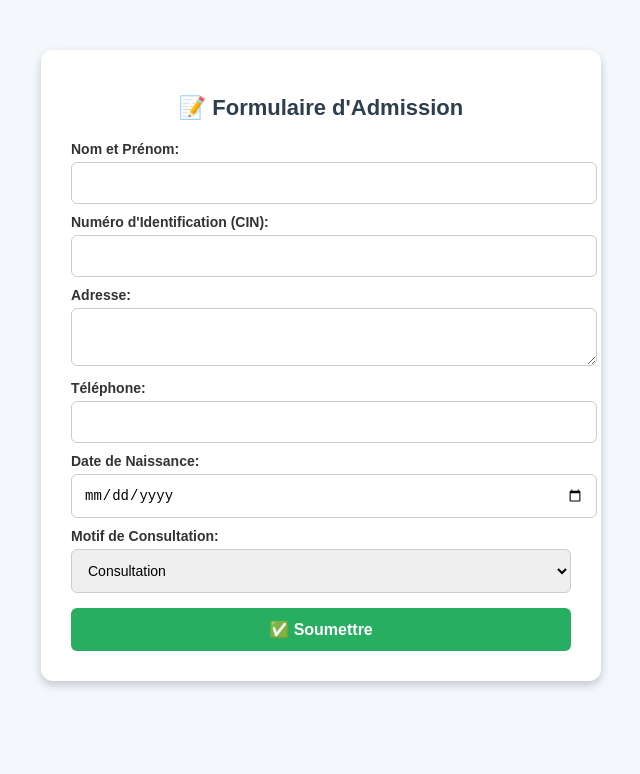
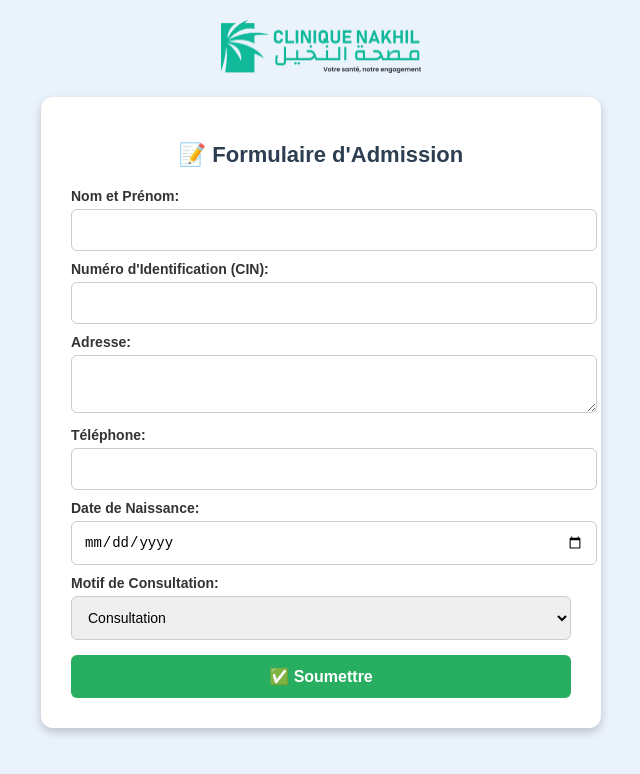
Before and after one commit to Hicham-Taoufik/admission, a plain HTML site: page index.html in a window 1280 px wide. Shown: the whole page, without its empty margins (319-959 px from the left). Drawn offline with Linux system fonts and the light colour scheme.

Commit message:
Update index.html

```diff
--- a/index.html
+++ b/index.html
@@ -5,13 +5,24 @@
     <meta name="viewport" content="width=device-width, initial-scale=1.0">
     <title>Formulaire d'Admission</title>
     <style>
-        /* General Page Styling */
+        /* General Styling */
         body {
             font-family: 'Arial', sans-serif;
-            background: #f4f7fc;
+            background: #EAF2FC;
             text-align: center;
             margin: 0;
             padding: 0;
+        }
+
+        /* Logo Styling */
+        .logo-container {
+            text-align: center;
+            margin-top: 20px;
+        }
+
+        .logo-container img {
+            width: 200px; /* Adjust size */
+            height: auto;
         }
 
         /* Form Container */
@@ -23,7 +34,7 @@
             border-radius: 12px;
             box-shadow: 0px 4px 10px rgba(0,0,0,0.2);
             margin: auto;
-            margin-top: 50px;
+            margin-top: 20px;
         }
 
         h1 {
@@ -58,7 +69,7 @@
             box-shadow: 0px 0px 5px rgba(52, 152, 219, 0.5);
         }
 
-        /* Submit and Print Buttons */
+        /* Buttons */
         .btn {
             width: 100%;
             padding: 12px;
@@ -101,6 +112,12 @@
 </head>
 <body>
 
+    <!-- Logo Section -->
+    <div class="logo-container">
+        <img src="logo.webp" alt="Clinique Logo">
+    </div>
+
+    <!-- Form Container -->
     <div class="container">
         <h1>📝 Formulaire d'Admission</h1>
 
```
